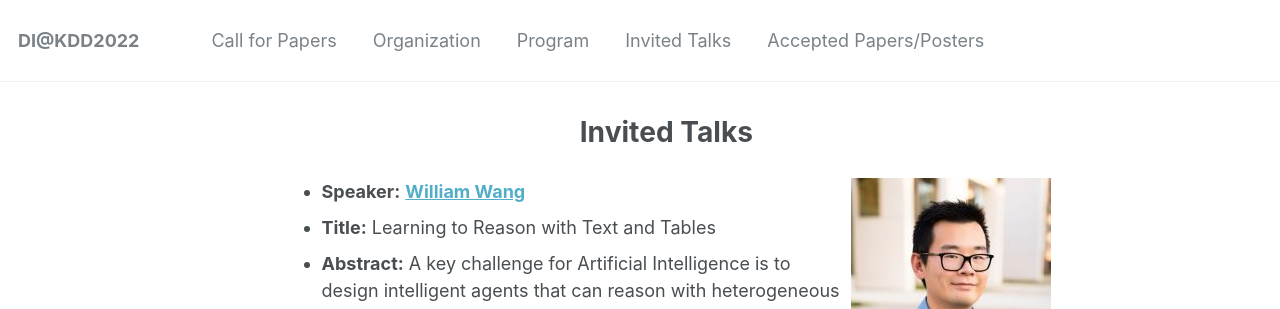
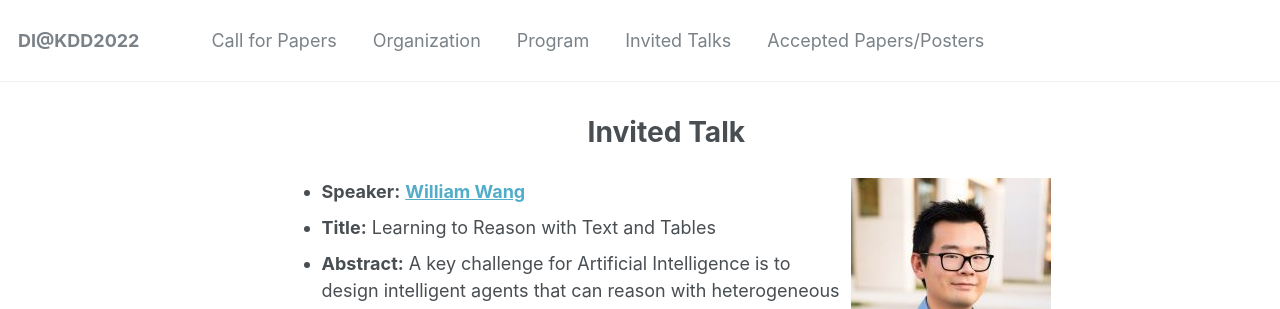
Before and after one commit to document-intelligence/DI-2022, a Jekyll site: the page built from _pages/talks.md, in a window 1280 px wide. Shown: the top 309 px of the page. Built offline with Jekyll 4.4.1, drawn with Linux system fonts in a browser that asks for light colours.

Commit message:
Update talks.md

```diff
--- a/_pages/talks.md
+++ b/_pages/talks.md
@@ -1,6 +1,6 @@
 ---
-title: <center>Invited Talks</center>
-excerpt: "Talks"
+title: <center>Invited Talk</center>
+excerpt: "Talk"
 sitemap: false
 permalink: /talks/
 ---
```
